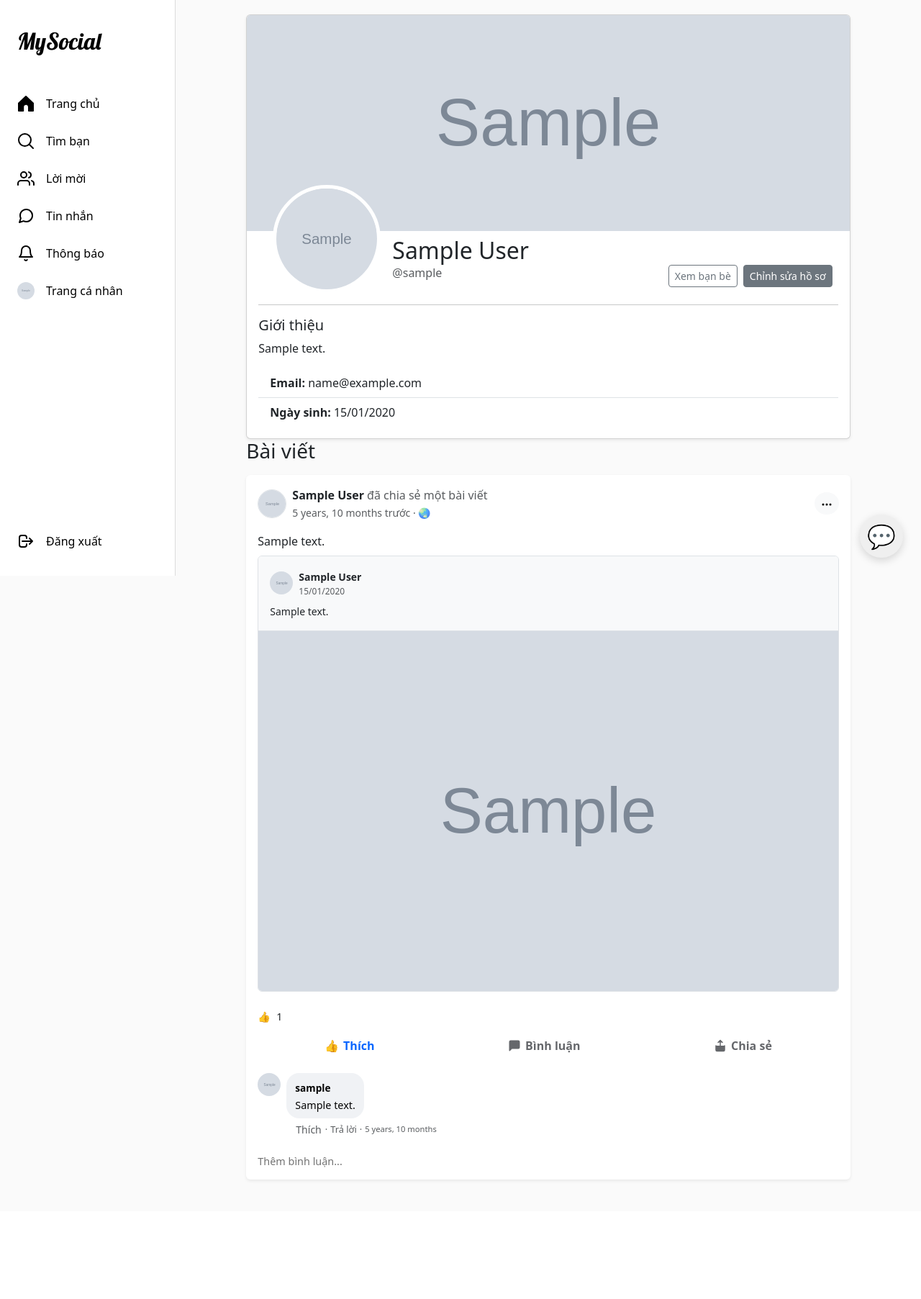
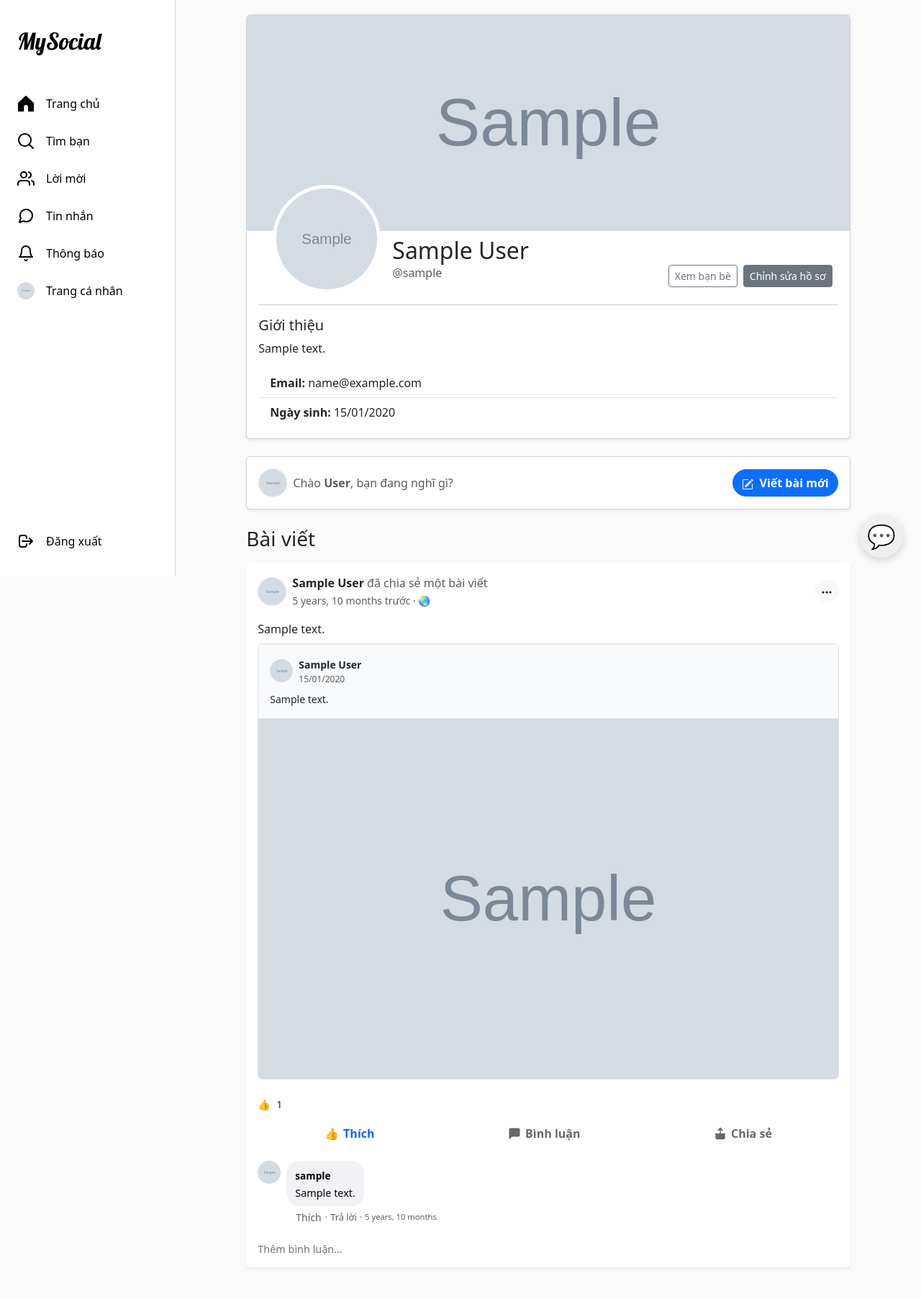
Before and after one commit to nhuquynhdayyy/my_social_network, a Django app: a page that uses accounts/templates/accounts/profile.html in a window 1280 px wide. Shown: the whole page at 72% size. Before the commit the page ends 1641 px from the top, so only its background shows below. Run offline with Django 5.2, Linux system fonts and the light colour scheme; a user stored in the database is signed in; tables that the repository leaves empty hold one stand-in row (values such as "Sample post"); grey boxes marked "Sample" are stand-in pictures; data that the repository does not hold is empty; some libraries are stand-ins or nearby versions.

Commit message:
them nut viet bai o trang ca nhan

```diff
--- a/accounts/templates/accounts/profile.html
+++ b/accounts/templates/accounts/profile.html
@@ -4,7 +4,7 @@
   <div class="row">
     <div class="col-md-10 offset-md-1">
       <!-- Cover Photo -->
-      <div class="card shadow-sm">
+      <div class="card shadow-sm mb-4">
         <img
           src="{{ profile_user.cover_photo.url }}"
           class="card-img-top"
@@ -101,6 +101,84 @@
           </ul>
         </div>
       </div>
+
+      <!-- === BẮT ĐẦU: KHỐI VIẾT BÀI MỚI (Chỉ hiện ở trang của chính mình) === -->
+      {% if user.is_authenticated and user == profile_user %}
+      <div class="card shadow-sm mb-4">
+          <div class="card-body d-flex align-items-center">
+              <!-- Avatar nhỏ -->
+              <a href="{% url 'accounts:profile' username=user.username %}">
+                  <img src="{{ user.avatar.url }}" class="rounded-circle me-2 border" width="40" height="40" style="object-fit: cover;">
+              </a>
+
+              <!-- Dòng chữ chào -->
+              <div class="flex-grow-1 me-3 text-muted">
+                  Chào <strong>{{ user.last_name }}</strong>, bạn đang nghĩ gì?
+              </div>
+
+              <!-- Nút mở Modal -->
+              <button class="btn btn-primary fw-bold rounded-pill" data-bs-toggle="modal" data-bs-target="#createPostModal">
+                  <svg xmlns="http://www.w3.org/2000/svg" width="16" height="16" fill="currentColor" class="bi bi-pencil-square me-1" viewBox="0 0 16 16">
+                      <path d="M15.502 1.94a.5.5 0 0 1 0 .706L14.459 3.69l-2-2L13.502.646a.5.5 0 0 1 .707 0l1.293 1.293zm-1.75 2.456-2-2L4.939 9.21a.5.5 0 0 0-.121.196l-.805 2.414a.25.25 0 0 0 .316.316l2.414-.805a.5.5 0 0 0 .196-.12l6.813-6.814z"/>
+                      <path fill-rule="evenodd" d="M1 13.5A1.5 1.5 0 0 0 2.5 15h11a1.5 1.5 0 0 0 1.5-1.5v-6a.5.5 0 0 0-1 0v6a.5.5 0 0 1-.5.5h-11a.5.5 0 0 1-.5-.5v-11a.5.5 0 0 1 .5-.5H9a.5.5 0 0 0 0-1H2.5A1.5 1.5 0 0 0 1 2.5v11z"/>
+                  </svg>
+                  Viết bài mới
+              </button>
+          </div>
+      </div>
+
+      <!-- MODAL TẠO BÀI VIẾT (Copy từ trang chủ sang để dùng được ở đây) -->
+      <div class="modal fade" id="createPostModal" tabindex="-1" aria-hidden="true">
+          <div class="modal-dialog modal-dialog-centered">
+              <div class="modal-content">
+                  <div class="modal-header">
+                      <h5 class="modal-title fw-bold">Tạo bài viết mới</h5>
+                      <button type="button" class="btn-close" data-bs-dismiss="modal" aria-label="Close"></button>
+                  </div>
+                  <div class="modal-body">
+                      <!-- Form gửi dữ liệu -->
+                      <!-- action để trống hoặc trỏ về post_create, nhưng cần thêm logic xử lý redirect.
+                          Để đơn giản, ta trỏ về url tạo post và dùng logic mặc định -->
+                      <form method="post" action="{% url 'posts:post_create' %}?next={{ request.path }}" enctype="multipart/form-data">
+                          {% csrf_token %}
+
+                          <div class="d-flex align-items-center mb-3">
+                              <img src="{{ user.avatar.url }}" class="rounded-circle me-2" width="40" height="40" style="object-fit: cover;">
+                              <span class="fw-bold">{{ user.username }}</span>
+                          </div>
+
+                          <div class="mb-3">
+                              <!-- Render trường Content của form -->
+                              {{ post_form.content }}
+                              <!-- Bạn có thể thêm class bootstrap cho form ở forms.py hoặc dùng widget_tweaks -->
+                          </div>
+
+                          <div class="mb-3">
+                              <label class="form-label fw-bold small">Thêm vào bài viết</label>
+                              <div class="border rounded p-2 d-flex justify-content-between align-items-center">
+                                  <span class="text-muted small">Ảnh/Video</span>
+                                  <!-- Render trường Media (File) -->
+                                  <!-- Lưu ý: Trong form của bạn cần có field cho file, nếu dùng multi-upload cần chỉnh input này -->
+                                  <input type="file" name="media_files" multiple class="form-control form-control-sm w-50">
+                              </div>
+                          </div>
+
+                          <div class="mb-3">
+                              <label class="form-label fw-bold small">Quyền riêng tư</label>
+                              {{ post_form.privacy }}
+                          </div>
+
+                          <div class="d-grid">
+                              <button type="submit" class="btn btn-primary fw-bold">Đăng</button>
+                          </div>
+                      </form>
+                  </div>
+              </div>
+          </div>
+      </div>
+      {% endif %}
+      <!-- === KẾT THÚC KHỐI VIẾT BÀI MỚI === -->
+
       <!-- === HIỂN THỊ BÀI VIẾT === -->
       <h3 class="mb-3">Bài viết</h3>
 
--- a/accounts/views.py
+++ b/accounts/views.py
@@ -21,6 +21,7 @@ from django.http import HttpResponse
 from .tokens import account_activation_token
 from django.contrib import messages
 from django.contrib.auth.tokens import default_token_generator
+from posts.forms import PostCreateForm
 
 class SignUpView(CreateView):
     form_class = CustomUserCreationForm
@@ -95,6 +96,7 @@ class ProfileView(DetailView):
                         privacy__in=['PUBLIC', 'FRIENDS']
                     )
 
+        context['post_form'] = PostCreateForm()
         context['posts'] = queryset.order_by('-created_at')
 
         # === 2. LOGIC KIỂM TRA TRẠNG THÁI BẠN BÈ ĐỂ HIỂN THỊ NÚT (THÊM MỚI ĐOẠN NÀY) ===
```
Also changed, not shown: posts/views.py (+12 -1 lines), media/post_media/588642412_122205309314324457_6117307795448449103_n.jpg (added).
